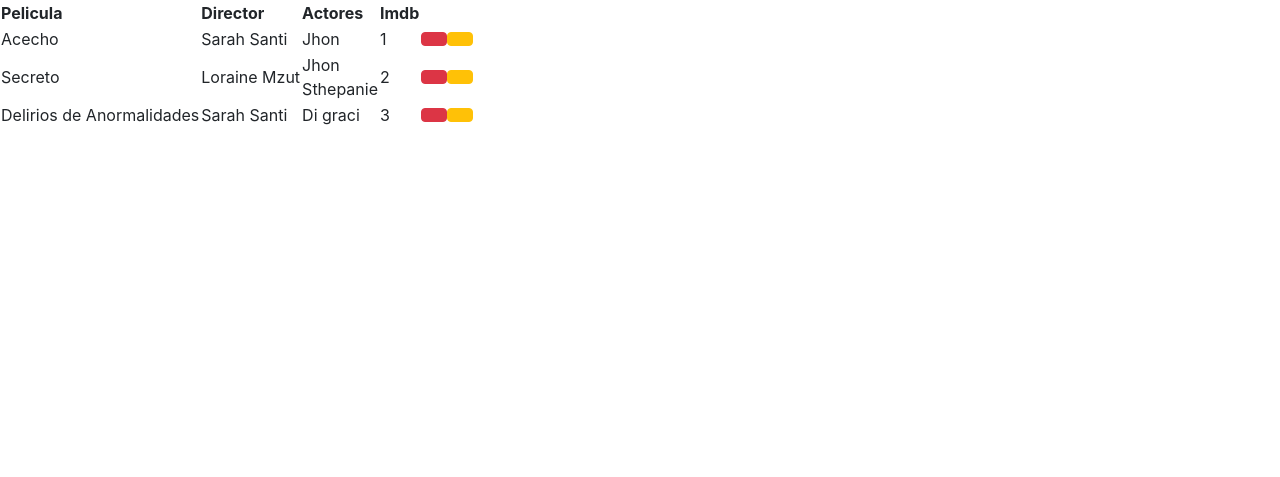
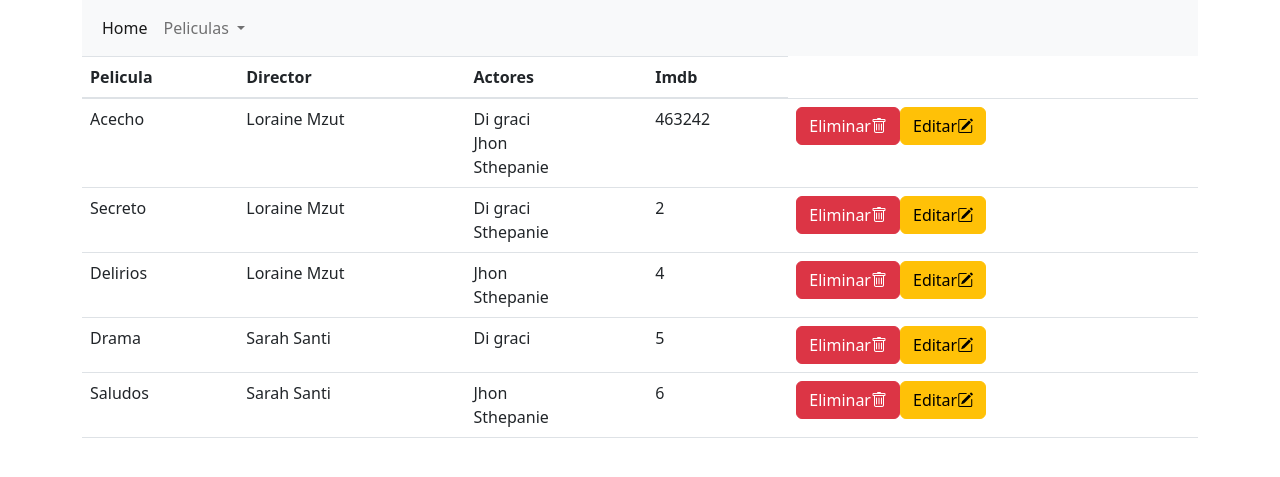
Before and after one commit to Diego1040/Projects, a Django app: page /movie_list/ in a window 1280 px wide. Shown: the top 477 px of the page. Run offline with Django 4.2, Linux system fonts and the light colour scheme; data comes from the database, SQL or seed files in the repository; some libraries are stand-ins or nearby versions.

Commit message:
Prog-Finalizado

```diff
--- a/Proyecto_Movie/Movies/Movies/urls.py
+++ b/Proyecto_Movie/Movies/Movies/urls.py
@@ -19,6 +19,7 @@ from movie.views import *
 
 urlpatterns = [
     path('admin/', admin.site.urls),
+    path('', home, name=""),
     path('movie_list/', PeliculaListView.as_view(), name='movie_list'),
     path('movie_create/', PeliculaCreate.as_view(), name='movie_create'),
     path('movie_delete/<str:pk>/', PeliculaDelete.as_view(), name='movie_delete'),
--- /dev/null
+++ b/Proyecto_Movie/Movies/movie/templates/index.html
@@ -0,0 +1,61 @@
+<!DOCTYPE html>
+<html lang="es">
+
+<head>
+    <meta charset="UTF-8">
+    <meta
+        http-equiv="X-UA-Compatible"
+        content="IE=edge">
+    <meta
+        name="viewport"
+        content="width=device-width, initial-scale=1.0">
+    <link
+        href="https://cdn.jsdelivr.net/npm/bootstrap@5.2.1/dist/css/bootstrap.min.css"
+        rel="stylesheet"
+        integrity="sha384-iYQeCzEYFbKjA/T2uDLTpkwGzCiq6soy8tYaI1GyVh/UjpbCx/TYkiZhlZB6+fzT"
+        crossorigin="anonymous">
+    <script
+        src="https://cdn.jsdelivr.net/npm/bootstrap@5.2.1/dist/js/bootstrap.bundle.min.js"
+        integrity="sha384-u1OknCvxWvY5kfmNBILK2hRnQC3Pr17a+RTT6rIHI7NnikvbZlHgTPOOmMi466C8"
+        crossorigin="anonymous"></script>
+    <link
+        rel="stylesheet"
+        href="https://cdn.jsdelivr.net/npm/bootstrap-icons@1.9.1/font/bootstrap-icons.css">
+    <title>Movie</title>
+</head>
+
+<body>
+    <div class="container">
+        <nav class="navbar navbar-expand-lg bg-light">
+            <div class="container-fluid">
+                <button class="navbar-toggler" type="button" data-bs-toggle="collapse"
+                    data-bs-target="#navbarSupportedContent" aria-controls="navbarSupportedContent"
+                    aria-expanded="false" aria-label="Toggle navigation">
+                    <span class="navbar-toggler-icon"></span>
+                </button>
+                <div class="collapse navbar-collapse" id="navbarSupportedContent">
+                    <ul class="navbar-nav me-auto mb-2 mb-lg-0">
+                        <li class="nav-item">
+                            <a class="nav-link active" aria-current="page" href="{% url '' %}">Home</a>
+                        </li>
+                        <li class="nav-item dropdown">
+                            <a class="nav-link dropdown-toggle" href="#" role="button" data-bs-toggle="dropdown" aria-expanded="false">
+                              Peliculas
+                            </a>
+                            <ul class="dropdown-menu">
+                              <li><a class="dropdown-item" href="{% url 'movie_list' %}">Lista Peliculas</a></li>
+                              <li><a class="dropdown-item" href="{% url 'movie_create' %}">Crear Pelicula</a></li>
+                            </ul>
+                          </li>
+                    </ul>
+
+                </div>
+            </div>
+        </nav>
+    </div>
+    <div class="container">
+        {% block content %}{% endblock %}
+    </div>
+</body>
+
+</html>
--- a/Proyecto_Movie/Movies/movie/templates/movie_list.html
+++ b/Proyecto_Movie/Movies/movie/templates/movie_list.html
@@ -8,10 +8,14 @@
     <title>Lista Peliculas</title>
 </head>
 <body>
+    {% extends 'movie/templates/index.html' %}
 
-    <table>
+    {% block content %}
+
+
+    <table class="table">
         <thead>
-            <tr>
+            <tr >
                 <th>Pelicula</th>
                 <th>Director</th>
                 <th>Actores</th>
@@ -34,8 +39,8 @@
                 <td>{{ m.imdb }}</td>
                 <td>
                     <div class="d-flex">
-                        <a class="btn btn-danger" href="{% url 'movie_delete' m.name%}"><i class="bi bi-trash"></i></a>
-                        <a class="btn btn-warning" href="{% url 'movie_update' m.name%}"><i class="bi bi-pencil-square"></i></a>
+                        <a class="btn btn-danger" href="{% url 'movie_delete' m.name %}">Eliminar<i class="bi bi-trash"></i></a>
+                        <a class="btn btn-warning" href="{% url 'movie_update' m.name %}">Editar<i class="bi bi-pencil-square"></i></a>
                     </div>
                 </td>
             </tr>
--- a/Proyecto_Movie/Movies/movie/views.py
+++ b/Proyecto_Movie/Movies/movie/views.py
@@ -6,6 +6,11 @@ from .forms import *
 from django.urls import reverse_lazy
 
 # Create your views here.
+
+def home(request):
+
+
+    return render(request, 'movie/templates/home.html')
 
 class PeliculaListView(ListView):
     template_name = "movie/templates/movie_list.html"
@@ -30,4 +35,4 @@ class PeliculaUpdate(UpdateView):
     template_name_suffix = '_update_form'
 
     def get_success_url(self):
-        return reverse_lazy('book_edit', args=[self.object.name]) + '?ok'
+        return reverse_lazy('movie_update', args=[self.object.name]) + '?ok'
```
Also changed, not shown: other parts of Proyecto_Movie/Movies/movie/templates/movie_list.html (+2 -0 lines), Proyecto_Movie/Movies/movie/templates/home.html (added, +19 -0 lines), Proyecto_Movie/Movies/movie/templates/movie_create.html (+16 -0 lines), Proyecto_Movie/Movies/movie/templates/movie_delete.html (+11 -1 lines), Proyecto_Movie/Movies/movie/templates/movie_update.html (+17 -0 lines), Proyecto_Movie/Movies/db.sqlite3.
